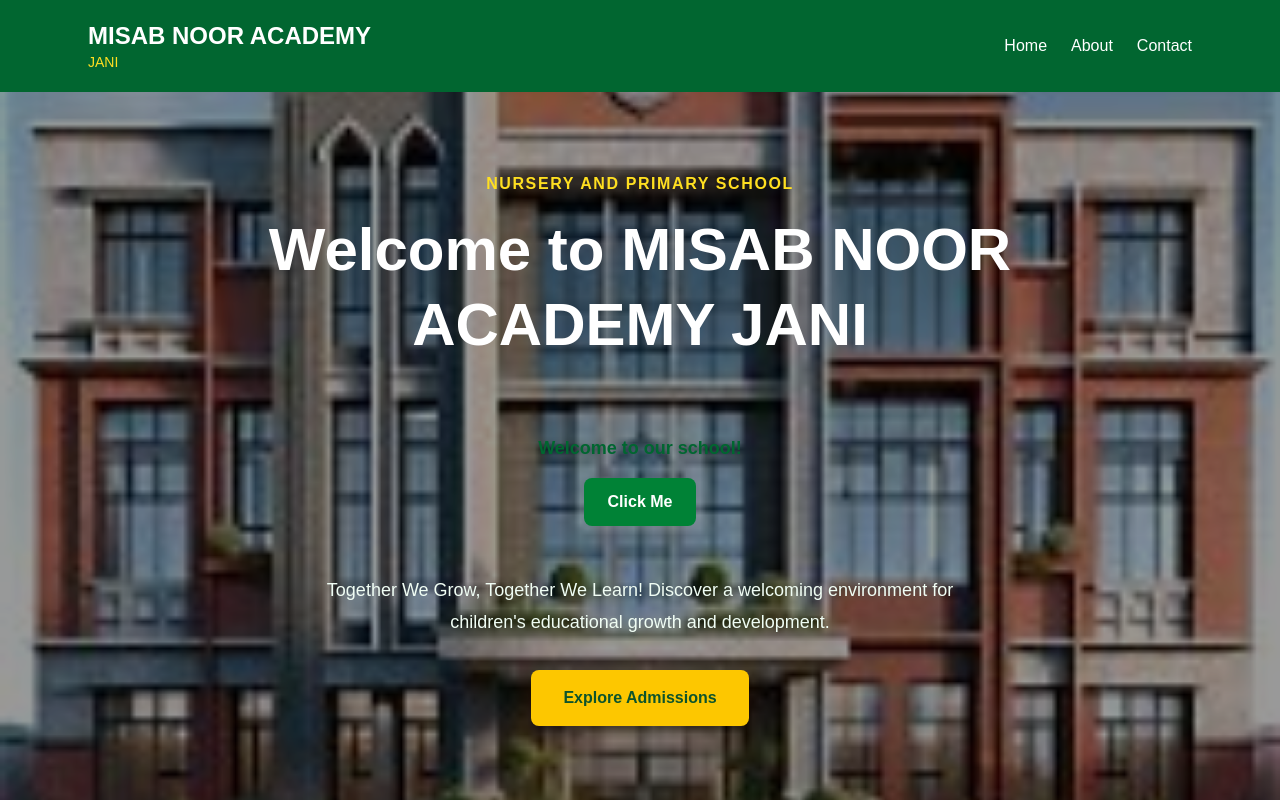
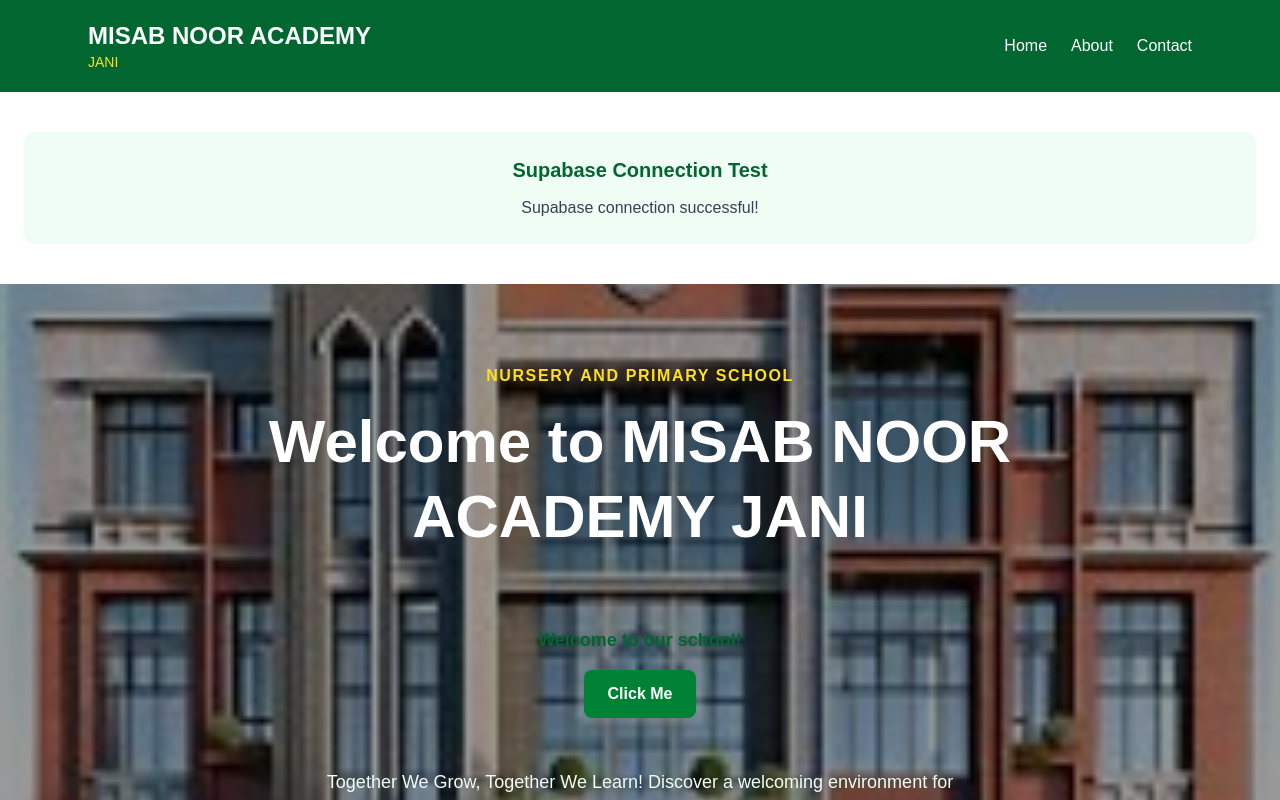
Before and after one commit to NIZAMADDEEN/vibe-coding-training, a Next.js app in the folder week-03-nextjs/: page / in a window 1280 px wide. Shown: the top 800 px of the page. Built offline with nearby package versions, Linux system fonts and the light colour scheme; no server answers.

Commit message:
Supabase connection suceesful

```diff
--- a/week-03-nextjs/src/app/page.tsx
+++ b/week-03-nextjs/src/app/page.tsx
@@ -2,12 +2,16 @@
 import SchoolImageCard from "@/components/SchoolImageCard";
 import SchoolCard from "@/components/SchoolCard";
 import WelcomeButton from "@/components/WelcomeButton";
+import SupabaseTest from "@/components/SupabaseTest";
 
 import Image from "next/image";
 
 export default function Home() {
   return (
     <main className="min-h-screen bg-white">
+      <section className="px-6 py-10">
+  <SupabaseTest />
+</section>
 
       {/* Hero Section */}
 
--- /dev/null
+++ b/week-03-nextjs/src/components/SupabaseTest.tsx
@@ -0,0 +1,33 @@
+
+"use client";
+
+import { useEffect, useState } from "react";
+import { supabase } from "@/lib/supabaseClient";
+
+export default function SupabaseTest() {
+  const [status, setStatus] = useState("Checking connection...");
+
+  useEffect(() => {
+    async function testConnection() {
+      const { error } = await supabase.auth.getSession();
+
+      if (error) {
+        setStatus("Connection failed: " + error.message);
+      } else {
+        setStatus("Supabase connection successful!");
+      }
+    }
+
+    testConnection();
+  }, []);
+
+  return (
+    <div className="rounded-xl bg-green-50 p-6 text-center">
+      <h2 className="mb-3 text-xl font-bold text-green-800">
+        Supabase Connection Test
+      </h2>
+
+      <p className="text-gray-700">{status}</p>
+    </div>
+  );
+}
--- /dev/null
+++ b/week-03-nextjs/src/lib/supabaseClient.ts
@@ -0,0 +1,10 @@
+
+import { createClient } from "@supabase/supabase-js";
+
+const supabaseUrl = process.env.NEXT_PUBLIC_SUPABASE_URL!;
+const supabaseKey = process.env.NEXT_PUBLIC_SUPABASE_ANON_KEY!;
+
+export const supabase = createClient(
+  supabaseUrl,
+  supabaseKey
+);
```
